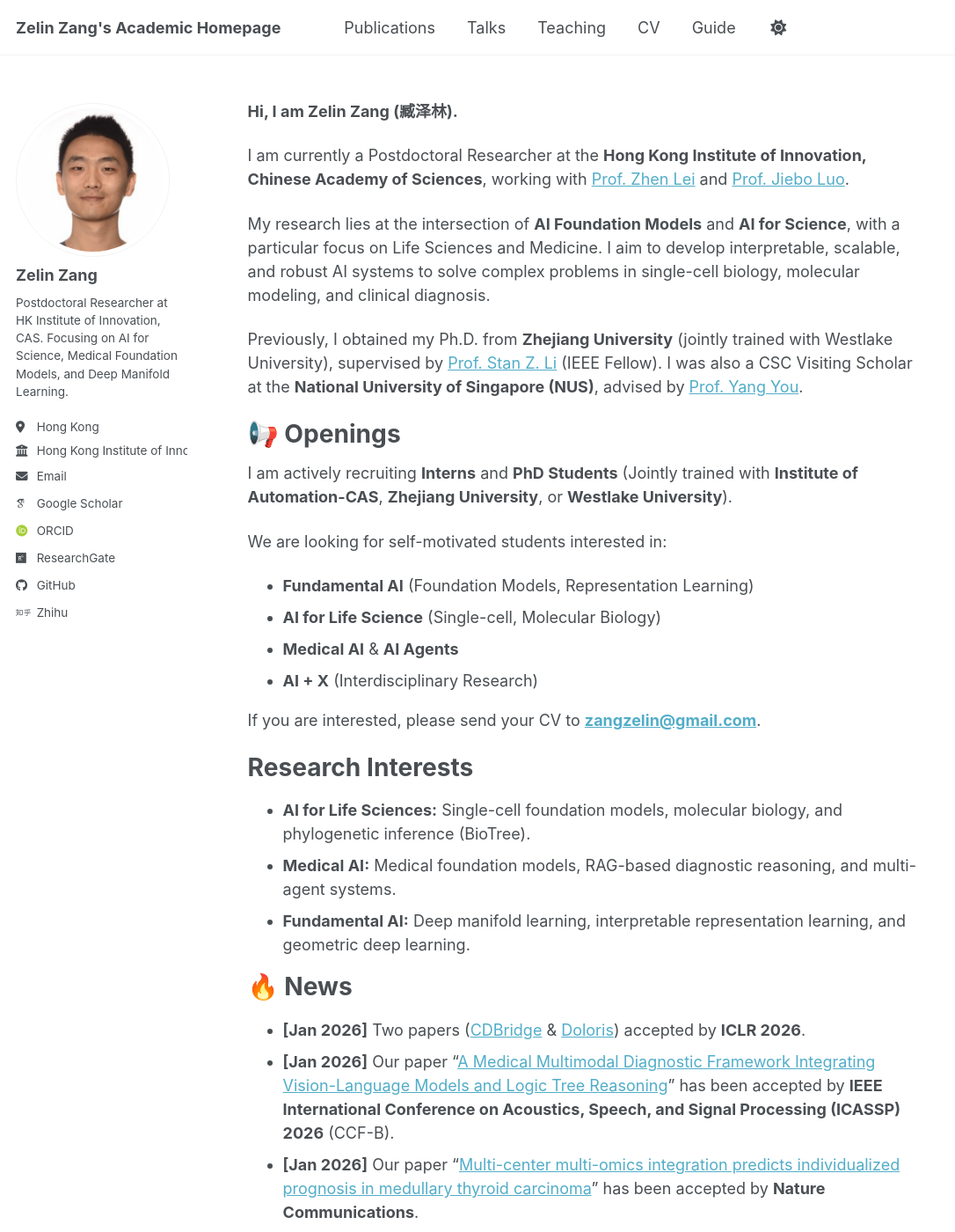
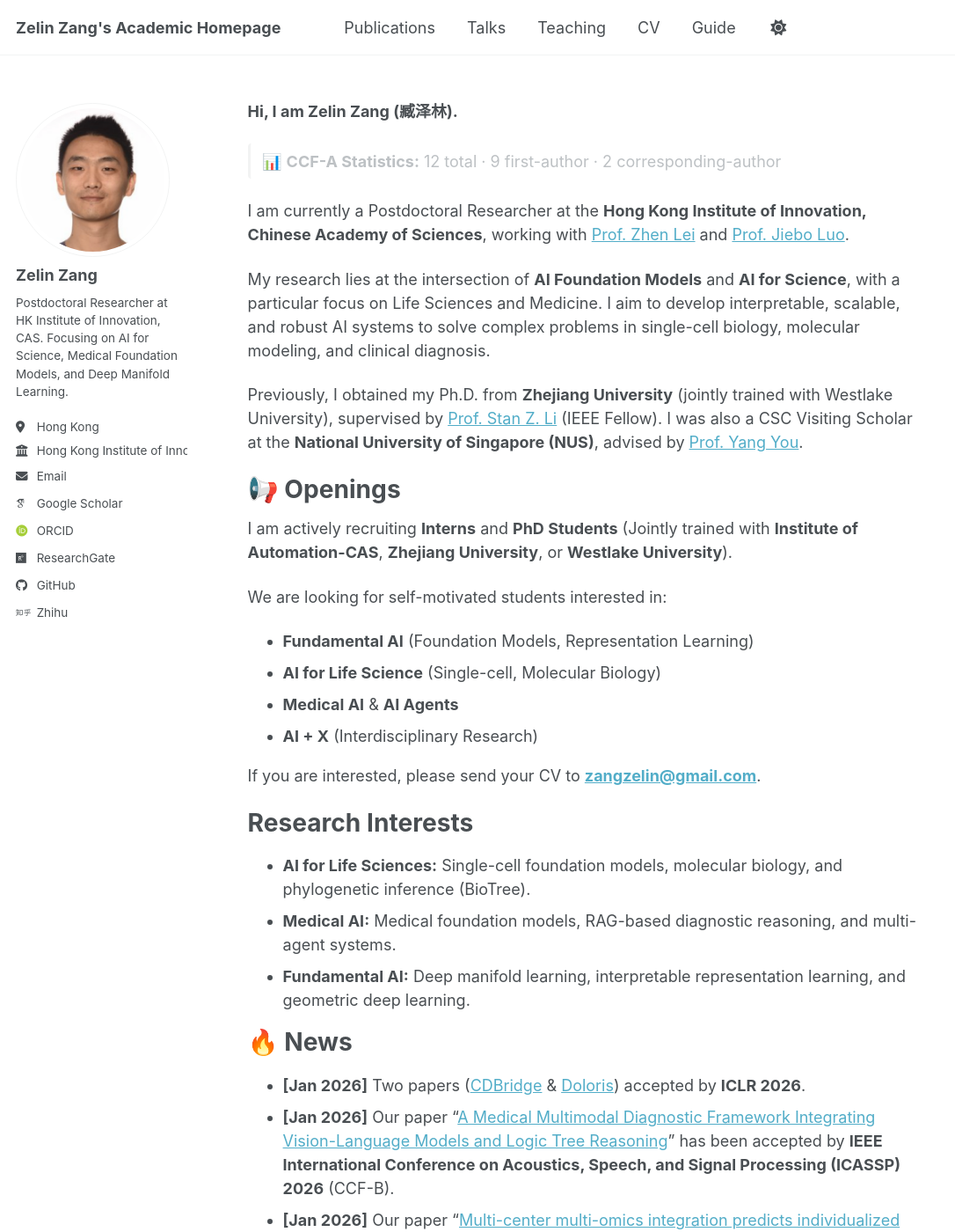
Before and after one commit to zangzelin/zangzelin.github.io, a Jekyll site: the page built from _pages/about.md, in a window 1280 px wide and 1400 px high. Shown: the whole window at 88% size, without its empty margins (0-1086 px from the left). Built offline with Jekyll 4.4.1, drawn with Linux system fonts in a browser that asks for light colours; some web fonts are replaced; a script bundle is joined from its source files by our own code; library files that are not in the unit come from our copies.

Commit message:
auto push

```diff
--- a/_pages/about.md
+++ b/_pages/about.md
@@ -10,7 +10,32 @@ redirect_from:
 
 {% include base_path %}
 
+{% assign ccf_a_total = 0 %}
+{% assign ccf_a_first = 0 %}
+{% assign ccf_a_corr = 0 %}
+{% for post in site.publications %}
+  {% if post.excerpt contains "CCF-A" %}
+    {% assign ccf_a_total = ccf_a_total | plus: 1 %}
+    {% assign is_first = false %}
+    {% if post.excerpt contains "First Author" or post.excerpt contains "Co-first Author" %}
+      {% assign is_first = true %}
+    {% endif %}
+    {% assign author_check = post.excerpt | split: "," | first %}
+    {% if author_check contains "Zelin Zang" %}
+      {% assign is_first = true %}
+    {% endif %}
+    {% if is_first %}
+      {% assign ccf_a_first = ccf_a_first | plus: 1 %}
+    {% endif %}
+    {% if post.excerpt contains "Corresponding Author" %}
+      {% assign ccf_a_corr = ccf_a_corr | plus: 1 %}
+    {% endif %}
+  {% endif %}
+{% endfor %}
+
 **Hi, I am Zelin Zang (臧泽林).**
+
+<p class="ccf-stats">📊 <strong>CCF-A Statistics:</strong> {{ ccf_a_total }} total · {{ ccf_a_first }} first-author · {{ ccf_a_corr }} corresponding-author</p>
 
 I am currently a Postdoctoral Researcher at the **Hong Kong Institute of Innovation, Chinese Academy of Sciences**, working with [Prof. Zhen Lei](https://scholar.google.com/citations?user=cuJ3QG8AAAAJ&hl=zh-CN) and [Prof. Jiebo Luo](https://www.cs.rochester.edu/u/jluo/).
 
--- a/_sass/layout/_page.scss
+++ b/_sass/layout/_page.scss
@@ -46,6 +46,17 @@
 .page__lead {
   font-family: $global-font-family;
   font-size: $type-size-4;
+}
+
+.ccf-stats {
+  display: inline-block;
+  margin: 0.5em 0 1em;
+  padding: 0.35em 0.75em;
+  font-size: $type-size-5;
+  color: var(--global-text-color-light);
+  background-color: var(--global-bg-color-alt);
+  border-radius: 4px;
+  border-left: 3px solid var(--global-border-color);
 }
 
 .page__content {
```
